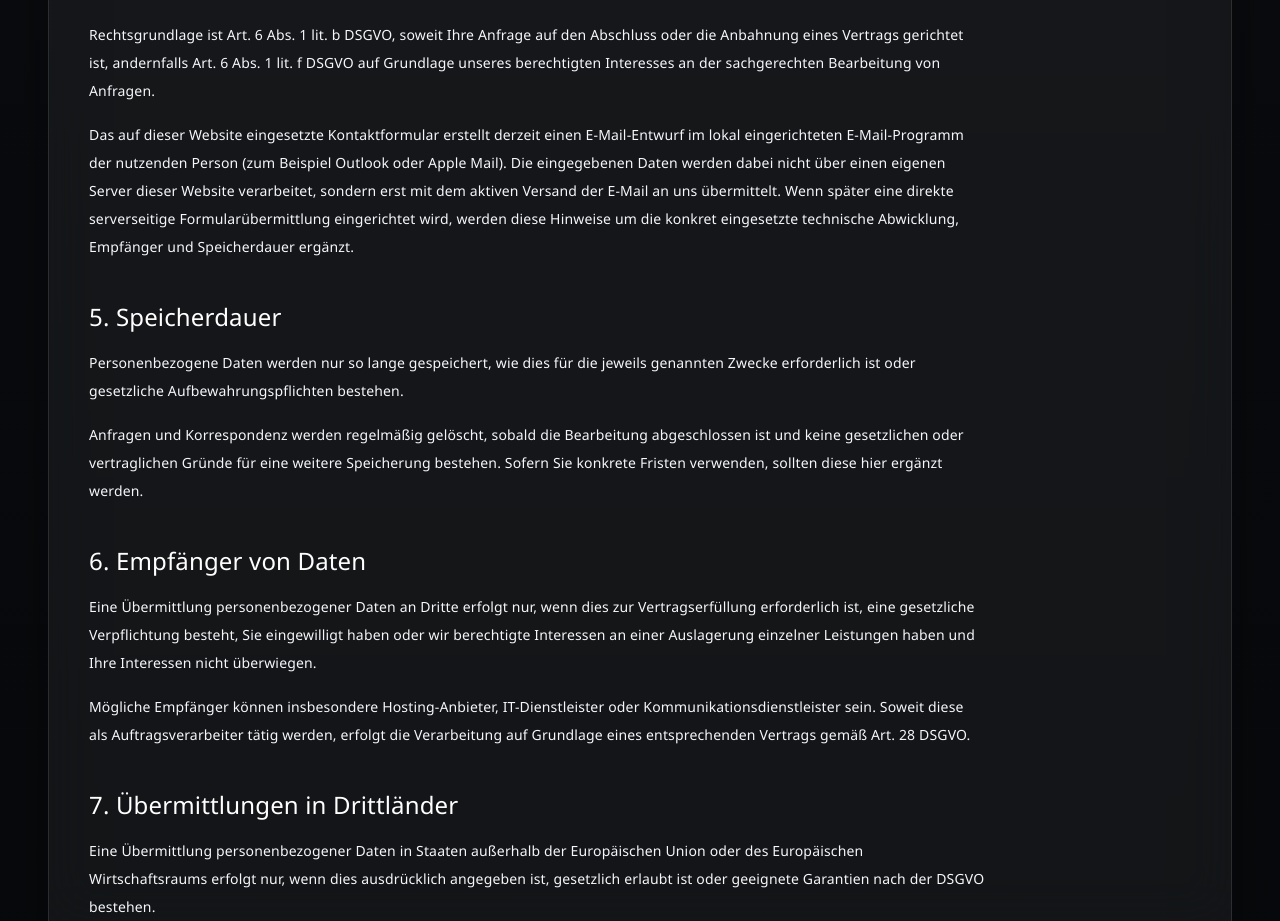
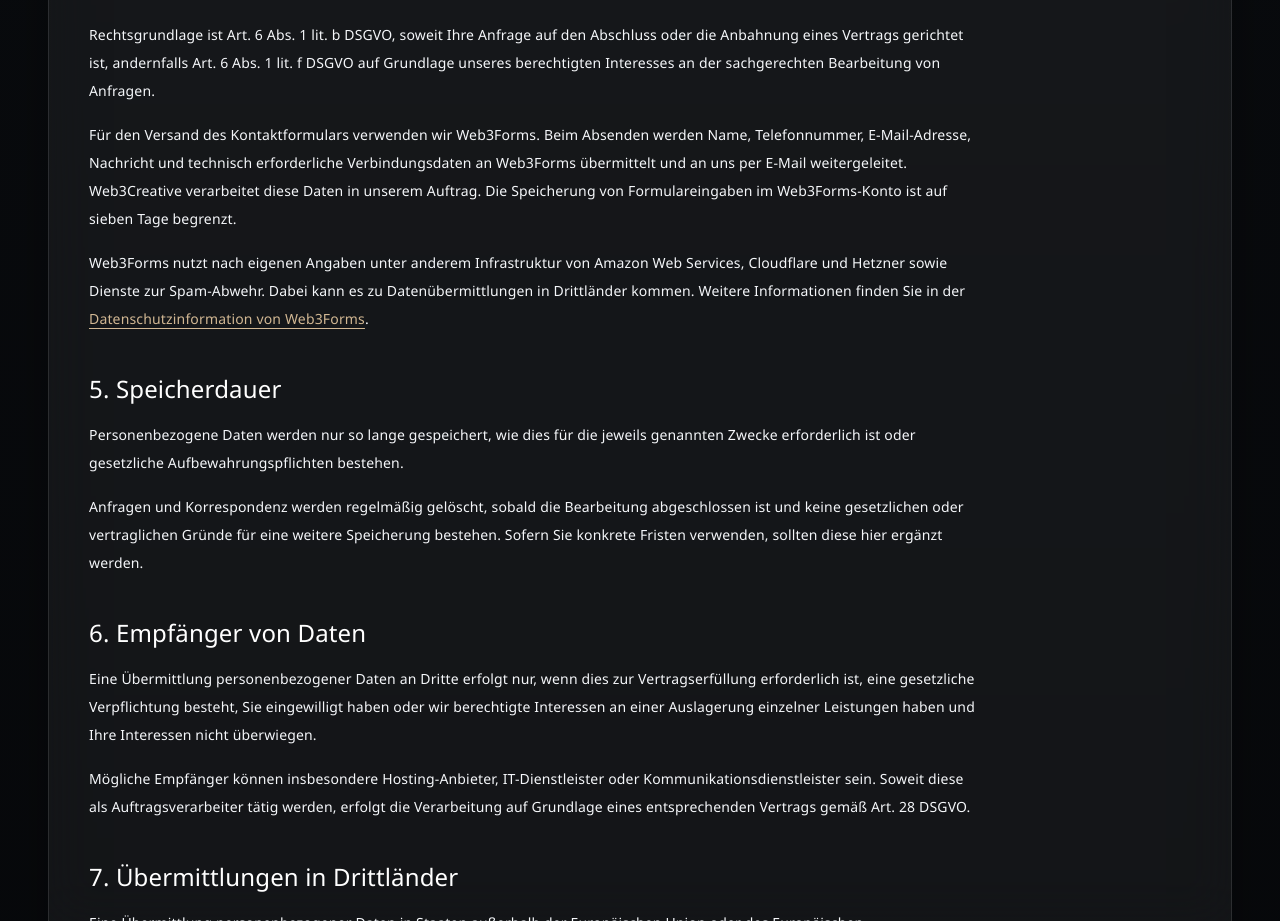
Before and after one commit to biesiadamaciej06-design/werkraum-automotive-preview, a Next.js app: page /datenschutz in a window 1280 px wide. Shown: the part 1560-2481 px from the top of the page. Built offline with nearby package versions, Linux system fonts and the light colour scheme.

Commit message:
Send contact form inquiries directly

```diff
--- a/app/datenschutz/page.tsx
+++ b/app/datenschutz/page.tsx
@@ -118,13 +118,25 @@
                   sachgerechten Bearbeitung von Anfragen.
                 </p>
                 <p>
-                  Das auf dieser Website eingesetzte Kontaktformular erstellt derzeit einen
-                  E-Mail-Entwurf im lokal eingerichteten E-Mail-Programm der nutzenden Person
-                  (zum Beispiel Outlook oder Apple Mail). Die eingegebenen Daten werden dabei nicht
-                  über einen eigenen Server dieser Website verarbeitet, sondern erst mit dem
-                  aktiven Versand der E-Mail an uns übermittelt. Wenn später eine direkte
-                  serverseitige Formularübermittlung eingerichtet wird, werden diese Hinweise um die
-                  konkret eingesetzte technische Abwicklung, Empfänger und Speicherdauer ergänzt.
+                  Für den Versand des Kontaktformulars verwenden wir Web3Forms. Beim Absenden werden
+                  Name, Telefonnummer, E-Mail-Adresse, Nachricht und technisch erforderliche
+                  Verbindungsdaten an Web3Forms übermittelt und an uns per E-Mail weitergeleitet.
+                  Web3Creative verarbeitet diese Daten in unserem Auftrag. Die Speicherung von
+                  Formulareingaben im Web3Forms-Konto ist auf sieben Tage begrenzt.
+                </p>
+                <p>
+                  Web3Forms nutzt nach eigenen Angaben unter anderem Infrastruktur von Amazon Web
+                  Services, Cloudflare und Hetzner sowie Dienste zur Spam-Abwehr. Dabei kann es zu
+                  Datenübermittlungen in Drittländer kommen. Weitere Informationen finden Sie in der{" "}
+                  <a
+                    href="https://web3forms.com/privacy"
+                    target="_blank"
+                    rel="noreferrer"
+                    className="text-champagne underline underline-offset-4"
+                  >
+                    Datenschutzinformation von Web3Forms
+                  </a>
+                  .
                 </p>
               </div>
             </section>
--- a/components/contact-form.tsx
+++ b/components/contact-form.tsx
@@ -1,7 +1,10 @@
 "use client";
 
 import { FormEvent, useState } from "react";
-import { buildMailtoHref, contactConfig } from "@/lib/contact";
+
+const web3FormsAccessKey = "3fa4ef02-b7f2-483c-a1f0-517da6a09373";
+
+type SubmitStatus = "idle" | "sending" | "success" | "error";
 
 export function ContactForm() {
   const [formData, setFormData] = useState({
@@ -10,7 +13,7 @@
     email: "",
     message: "",
   });
-  const [draftOpened, setDraftOpened] = useState(false);
+  const [submitStatus, setSubmitStatus] = useState<SubmitStatus>("idle");
 
   const fields = [
     { key: "name", label: "Name", type: "text", placeholder: "Ihr Name" },
@@ -18,36 +21,62 @@
     { key: "email", label: "E-Mail", type: "email", placeholder: "name@beispiel.at" },
   ];
 
-  const handleSubmit = (event: FormEvent<HTMLFormElement>) => {
+  const handleSubmit = async (event: FormEvent<HTMLFormElement>) => {
     event.preventDefault();
+    setSubmitStatus("sending");
 
-    const href = buildMailtoHref({
-      to: contactConfig.inquiryEmail,
-      subject: `Website-Anfrage${formData.name ? ` - ${formData.name}` : ""}`,
-      body: [
-        "Neue Anfrage ueber die Website",
-        "",
-        `Name: ${formData.name}`,
-        `Telefon: ${formData.phone}`,
-        `E-Mail: ${formData.email}`,
-        "",
-        "Nachricht:",
-        formData.message,
-      ].join("\n"),
-    });
+    const form = event.currentTarget;
+    const botcheck = new FormData(form).get("botcheck") ?? "";
 
-    window.location.href = href;
-    setDraftOpened(true);
+    try {
+      const response = await fetch("https://api.web3forms.com/submit", {
+        method: "POST",
+        headers: {
+          "Content-Type": "application/json",
+          Accept: "application/json",
+        },
+        body: JSON.stringify({
+          access_key: web3FormsAccessKey,
+          subject: `Neue Website-Anfrage${formData.name ? ` – ${formData.name}` : ""}`,
+          from_name: "Werksraum Automotive Website",
+          name: formData.name,
+          phone: formData.phone,
+          email: formData.email,
+          message: formData.message,
+          botcheck,
+        }),
+      });
+
+      const result = (await response.json()) as { success?: boolean };
+
+      if (!response.ok || !result.success) {
+        throw new Error("Form submission failed");
+      }
+
+      setFormData({ name: "", phone: "", email: "", message: "" });
+      setSubmitStatus("success");
+    } catch {
+      setSubmitStatus("error");
+    }
   };
 
   return (
     <form onSubmit={handleSubmit} className="glass-panel rounded-[32px] p-6 sm:p-8">
+      <input
+        type="checkbox"
+        name="botcheck"
+        className="hidden"
+        tabIndex={-1}
+        autoComplete="off"
+        aria-hidden="true"
+      />
       <div className="grid gap-5 md:grid-cols-2">
         {fields.map((field) => (
           <label key={field.label} className="space-y-2 text-sm text-white/80">
             <span>{field.label}</span>
             <input
               type={field.type}
+              name={field.key}
               placeholder={field.placeholder}
               required
               value={formData[field.key as keyof typeof formData]}
@@ -66,6 +95,7 @@
           <span>Nachricht</span>
           <textarea
             rows={5}
+            name="message"
             placeholder="Beschreiben Sie Ihr Anliegen."
             required
             value={formData.message}
@@ -82,15 +112,28 @@
 
       <div className="mt-6 flex flex-col gap-4 border-t border-white/10 pt-6 sm:flex-row sm:items-center sm:justify-between">
         <div className="space-y-2">
-          <p className="text-sm text-white/45">Wir melden uns so schnell wie möglich zurück.</p>
-          {draftOpened ? (
-            <p className="text-sm text-champagne/85">
-              Ihr E-Mail-Programm wurde mit einem Entwurf an {contactConfig.inquiryEmail} geöffnet.
+          <p className="text-sm text-white/45">
+            Mit dem Absenden werden Ihre Angaben zur Bearbeitung der Anfrage über Web3Forms
+            übermittelt. Details finden Sie im{" "}
+            <a href="/datenschutz/" className="underline underline-offset-4 hover:text-white">
+              Datenschutz
+            </a>
+            .
+          </p>
+          {submitStatus === "success" ? (
+            <p role="status" className="text-sm text-champagne/85">
+              Vielen Dank. Ihre Anfrage wurde erfolgreich gesendet.
+            </p>
+          ) : null}
+          {submitStatus === "error" ? (
+            <p role="alert" className="text-sm text-red-300">
+              Die Anfrage konnte nicht gesendet werden. Bitte versuchen Sie es erneut oder schreiben
+              Sie direkt an info@werksraum.at.
             </p>
           ) : null}
         </div>
-        <button type="submit" className="cta-primary">
-          Anfrage senden
+        <button type="submit" className="cta-primary disabled:cursor-wait disabled:opacity-60" disabled={submitStatus === "sending"}>
+          {submitStatus === "sending" ? "Wird gesendet …" : "Anfrage senden"}
         </button>
       </div>
     </form>
```
